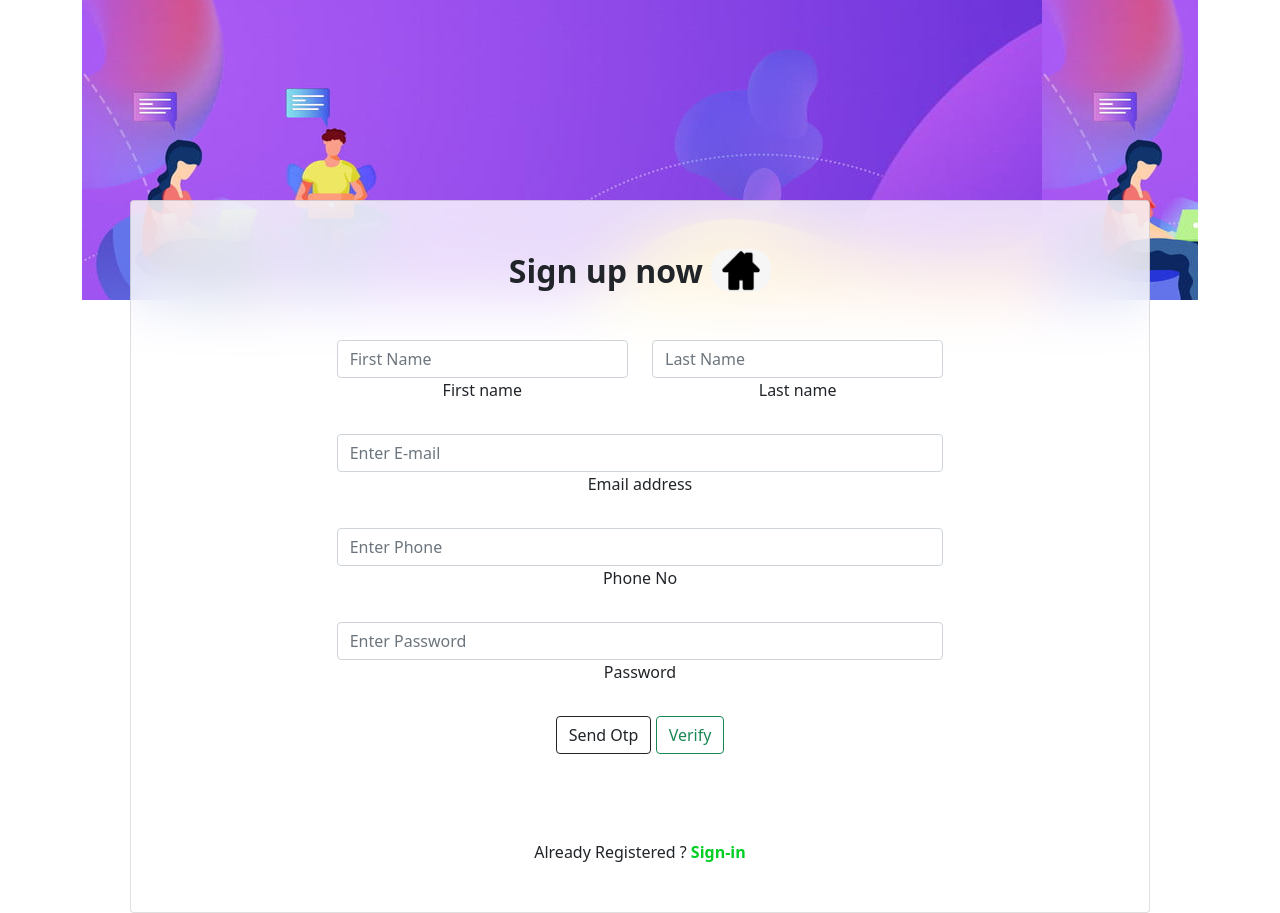
After one commit to nikhilshikare/Agrorent, a Django app: page /sign_up in a window 1280 px wide. The commit adds this page. Run offline with Django 3.2, Linux system fonts and the light colour scheme; some libraries are stand-ins or nearby versions.

Commit message:
Login And Signup Page  Added Only Frontend

```diff
--- a/agrorentapp/urls.py
+++ b/agrorentapp/urls.py
@@ -4,4 +4,7 @@ from agrorentapp import views
 
 urlpatterns = [
     path('',views.home,name='home'),
+    path('sign_in',views.Auth.sign_in,name='sign_in'),
+    path('sign_up',views.Auth.sign_up,name='sign_up'),
+    path('otp',views.Auth.send_otp,name='otp'),
 ]
--- a/agrorentapp/views.py
+++ b/agrorentapp/views.py
@@ -1,14 +1,60 @@
+from sys import flags
 from django.shortcuts import render
 from django.http import HttpResponse
+from django.core.mail import EmailMultiAlternatives
+from django.core.mail import send_mail
+import random
 
 
 # username and Password for django super user
 # Username:-nikhil & Password:-nikhil9869
 # (Please creatE SuperUser Then Store It here If you Have HABIT Of Forgeting passwords)
-
+#Email And Password:
+#Email :- agrorent2022@gmail.com && Password:-agrorent9869@#
 
 
 # Create your views here.
 
 def home(request):
     return render(request,"home.html")
+
+# <------------------Send Email Function Start here ------------------------------>
+def send_email(sub,message,reciver_email):
+    try:
+        send_mail(
+        ''+sub+'',
+        ''+message+'',
+        'agrorent2022@gmail.com',
+        [reciver_email],
+        fail_silently=False,
+        )
+        return 1
+    except:
+        return 0
+
+# <------------------Autintication sign in sign up class start here------------------------------>
+class Auth:
+    def send_otp(request):
+        if request.method =='POST':
+            email = request.POST.get('email')
+            fname = request.POST.get('fname')
+            otp = random.randrange(1000,10000)
+            #call send msg function
+            flag = send_email("Your otp For Signup",f"Hii {fname},greeting from Agrorent Your Otp For Verfication Is --> {str(otp)}",email)
+            if flag: #send otp if all work fine
+                return HttpResponse(otp)
+            else:   #send o as error flag
+                return HttpResponse("0")
+        else:
+            return HttpResponse("0")
+
+    def sign_in(request):
+        return render(request,"sign_in.html")
+
+    def sign_up(request):
+        if request.method =='POST':
+            pass
+        return render(request,"sign_up.html")
+
+    def sign_out(request):
+        return HttpResponse("Sign Out please")
--- a/templates/base.html
+++ b/templates/base.html
@@ -33,7 +33,17 @@
             }
     </script>
 
-
+    <style>
+      .spinner-border{
+        height: 20px;
+        width: 20px;
+      }
+      #home_logo{
+        height: 43px;
+        width: 60px;
+        border-radius: 20px;
+        }
+    </style>
 
 
     <title>{% block title %}{% endblock title %}</title>
--- a/templates/home.html
+++ b/templates/home.html
@@ -27,7 +27,7 @@
           <a class="nav-link" href="/services">Search</a>
         </li>
         <li class="nav-item">
-          <a class="nav-link" href="/services">Sign-In</a>
+          <a class="nav-link" href="/sign_in">Sign-In</a>
         </li>
         <li class="nav-item">
           <a class="nav-link" href="/contact">Contact Us</a>
@@ -118,8 +118,6 @@
       </div>
     </div>
 
-
-
   </div>
 </div>
 
--- /dev/null
+++ b/templates/sign_up.html
@@ -0,0 +1,227 @@
+{% extends 'base.html' %}
+{% block title %}Home AgroRent {% endblock title %}
+{% block body %}
+
+
+<!-- --------------------------------------------Css Code Body Start From Here----------------------------- -->
+
+<style>
+#sign_up{
+  visibility: hidden;
+}
+#otp{
+  display: none;
+}
+
+</style>
+
+
+<!-- --------------------------------------------JavaScript Code Body Start From Here----------------------------- -->
+<script type="text/javascript">
+  var otp=000;
+
+ //  <!-- ----------------scripts for Sending Otp And Checking It------------------- -->
+ $(document).ready(function() {
+    $(document).on('click','#send_otp', function (e) {
+      e.preventDefault();
+      var spinner = '<div class="spinner-border" role="status"><span class="visually-hidden">Loading... </span></div> Please wait..'
+      $('#send_otp').html(spinner);
+      $.ajax({
+          type: 'POST',
+          url: '/otp',
+          data: {
+              email: $('#email').val(),
+              fname: $('#fname').val(),
+              csrfmiddlewaretoken: $('input[name=csrfmiddlewaretoken]').val(),
+          },
+          success: function (data) {
+
+              if(data != "0")
+              {
+                  document.getElementById("otp").style.display="block";
+                    swal({
+                      title: 'Otp Send!!',
+                      text: 'Otp Sended Succesfully.',
+                      imageUrl: '/static/home/success.jpg',
+                      imageWidth: 100,
+                      imageHeight: 90,
+                      imageAlt: 'Success',
+                  })
+                  otp = data;
+                  speek_data('Otp Sended Succesfully.');
+                  document.getElementById("send_otp").disabled = true;
+
+               // <!-------------------- Timer For The Enable back The Send Otp Button------------------------ -->
+               var Timer_btn = 120;
+               //<-------------------- Timer For Redirecting to home------->
+               function start_timer(){
+                   my_interval = setInterval(function redirect(){
+                       document.getElementById('send_otp').innerHTML = '<h6>Resent <b>otp</b> In.'+Timer_btn+'</h6>';
+                       Timer_btn=Timer_btn-1;
+                       //<-------------If redirect_time is equal Redirecting to home------->
+                       if (Timer_btn == 0){
+                           clearInterval(my_interval);
+                           $('#send_otp').text("send Otp");
+                           document.getElementById("send_otp").disabled = false;
+                       }
+                   },1000)
+               }
+               start_timer();
+
+
+              // <!--------------------End  Timer For The Enable back The Send Otp Button------------------------ -->
+              }
+              else{
+                sweetAlert("Error!", "<b style='color:red';>Something Went</b>Wrong!", "error");
+              }
+              }
+        });
+    });
+  });
+
+    function checkOtp(){
+     var user_otp = document.getElementById("otp").value;
+      if (otp == user_otp){
+        document.getElementById("sign_up").style.visibility="visible";
+        swal({
+          title: 'Verfied Succesfully!!',
+          text: 'Email Verfied Succesfully.',
+          imageUrl: '/static/home/success.jpg',
+          imageWidth: 100,
+          imageHeight: 90,
+          imageAlt: 'Success',
+      })
+      }
+      else{
+        sweetAlert("Invalid Otp!", "<b>User Please Enter <b style='color:red';>Valid Otp</b>..!</b>", "warning");
+      }
+    }
+
+
+//  <!-- ----------------scripts for Prevent Form From Reloading & Submittimg The Signup Form------------------- -->
+
+
+$(document).on('submit', '#post-form', function (e) {
+    e.preventDefault();
+    $.ajax({
+        type: 'POST',
+        url: '/send',
+        data: {
+            fname:$('#fname').val(),
+            lname:$('#lname').val(),
+            email: $('#email').val(),
+            phone: $('#phone').val(),
+            password: $('#password').val(),
+            csrfmiddlewaretoken: $('input[name=csrfmiddlewaretoken]').val(),
+        },
+        success: function (data) {
+
+          swal({
+            title: 'Succesfully Blocked!!',
+            text: 'User Blocked! Succesfully.',
+            imageUrl: '/static/success.jpg',
+            imageWidth: 100,
+            imageHeight: 90,
+            imageAlt: 'Success',
+        })
+        speek_data('User Blocked Succesfully.');
+
+        }
+    });
+});
+
+</script>
+
+
+
+
+
+<!-- --------------------------------------------Html Code Body Start From Here----------------------------- -->
+<div class="container">
+    <!-- Section: Design Block -->
+<section class="text-center">
+    <!-- Background image -->
+    <div class="p-5 bg-image" style="
+          background-image: url('/static/home/sign_up.jpg');
+          height: 300px;
+          "></div>
+    <!-- Background image -->
+
+    <div class="card mx-4 mx-md-5 shadow-5-strong" style="
+          margin-top: -100px;
+          background: hsla(0, 0%, 100%, 0.8);
+          backdrop-filter: blur(30px);
+          ">
+
+      <div class="card-body py-5 px-md-5">
+        <div class="row d-flex justify-content-center">
+          <div class="col-lg-8">
+            <h2 class="fw-bold mb-5">Sign up now  <a id='head' href='/'><img id="home_logo" src="/static/home/home.jpg" alt="" width="45" height="40" class="d-inline-block align-text-top"></a></h2>
+            <form id="post-form">
+              {% csrf_token %}
+              <!-- 2 column grid layout with text inputs for the first and last names -->
+              <div class="row">
+                <div class="col-md-6 mb-4">
+                  <div class="form-outline">
+                    <input placeholder="First Name" name="fname" required pattern="[^' ']+" type="text" id="fname" class="form-control" />
+                    <label class="form-label" for="fname">First name</label>
+                  </div>
+                </div>
+                <div class="col-md-6 mb-4">
+                  <div class="form-outline">
+                    <input placeholder="Last Name" name="lname" required pattern="[^' ']+"  type="text" id="lname" class="form-control" />
+                    <label class="form-label" for="lname">Last name</label>
+                  </div>
+                </div>
+              </div>
+
+              <!-- Email input -->
+              <div class="form-outline mb-4">
+                <input placeholder="Enter E-mail" name="email" required pattern="[^' ']+"  type="email" id="email" class="form-control" />
+                <label class="form-label" for="email">Email address</label>
+              </div>
+
+              <!-- Phone No input -->
+              <div class="form-outline mb-4">
+                <input placeholder="Enter Phone" name="phone" required pattern="[^' ']+" minlength="10" type="number" id="phone" class="form-control" />
+                <label class="form-label" for="phone">Phone No</label>
+              </div>
+
+              <!-- Password input -->
+              <div  class="form-outline mb-4">
+                <input placeholder="Enter Password" name="password" required pattern="[^' ']+" type="password" id="password" class="form-control" />
+                <label class="form-label" for="password">Password</label>
+              </div>
+
+              <!------------------------------------------------- Otp Authentication Field Start Here -------------------------------------->
+              <div  class="form-outline mb-4">
+                <button type="button"  id="send_otp" class="btn btn-outline-dark">Send Otp</button>
+                <button type="button" id="verify" class="btn btn-outline-success" onclick="checkOtp()">Verify</button>
+              </div>
+
+                <!-- Otp  No input -->
+                <div class="form-outline mb-4">
+                  <input placeholder="Enter 4 Digit Otp" name="otp" required pattern="[^' ']+" minlength="4" type="number" id="otp" class="form-control" />
+                </div>
+
+              <!------------------------------------------------- Otp Authentication Field End Here -------------------------------------->
+              <!-- Submit button -->
+              <button type="submit" id="sign_up" class="btn btn-primary btn-block mb-4">
+                Sign up
+              </button>
+              <div>
+                <p class="mb-0">Already Registered ? <a href="/sign_in" class="text-white-50 fw-bold"><b style="color: rgb(0, 206, 34);">Sign-in</b> </a>
+                </p>
+            </div>
+              </div>
+            </form>
+          </div>
+        </div>
+      </div>
+    </div>
+  </section>
+  <!-- Section: Design Block -->
+</div>
+
+
+{% endblock body %}
```
Also changed, not shown: agrorent/settings.py (+14 -0 lines), templates/sign_in.html (added, +80 -0 lines), db.sqlite3, static/home/home.jpg (added), static/home/sign_up.jpg (added), static/home/success.jpg (added).
